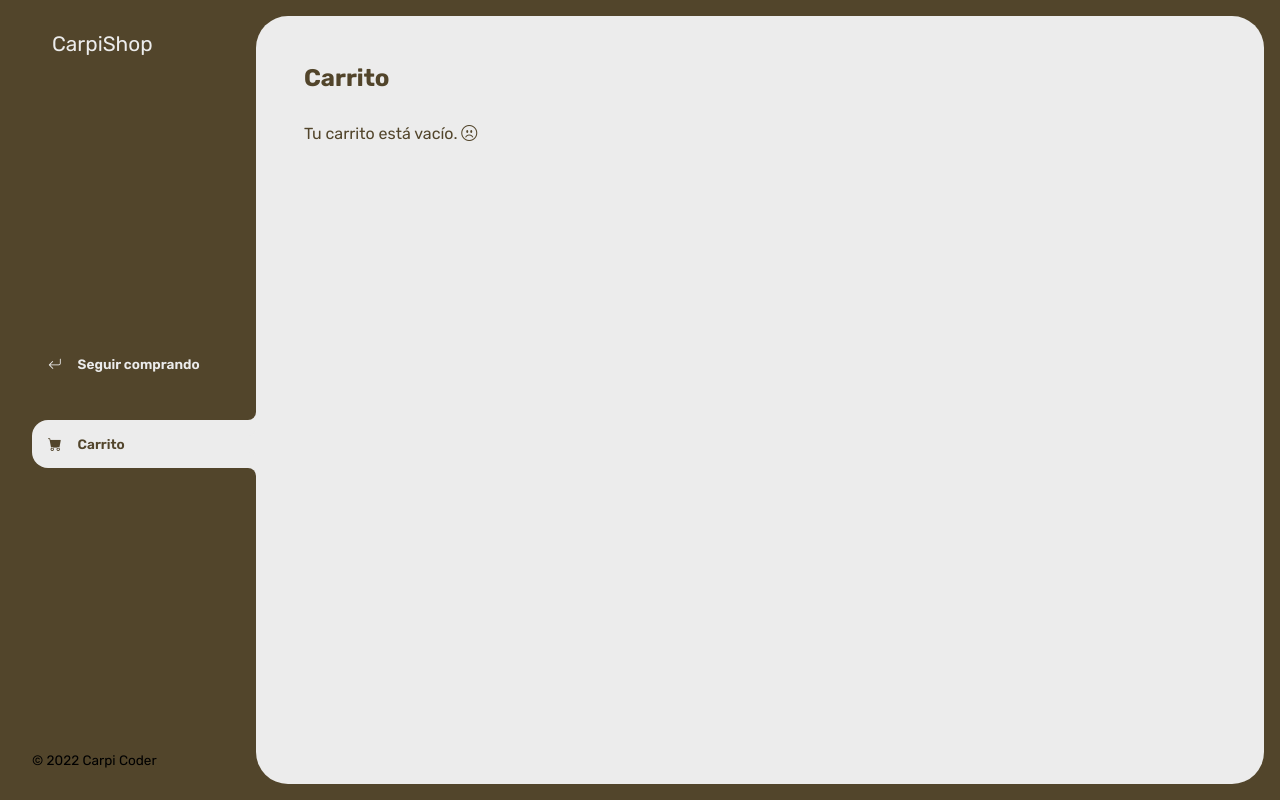
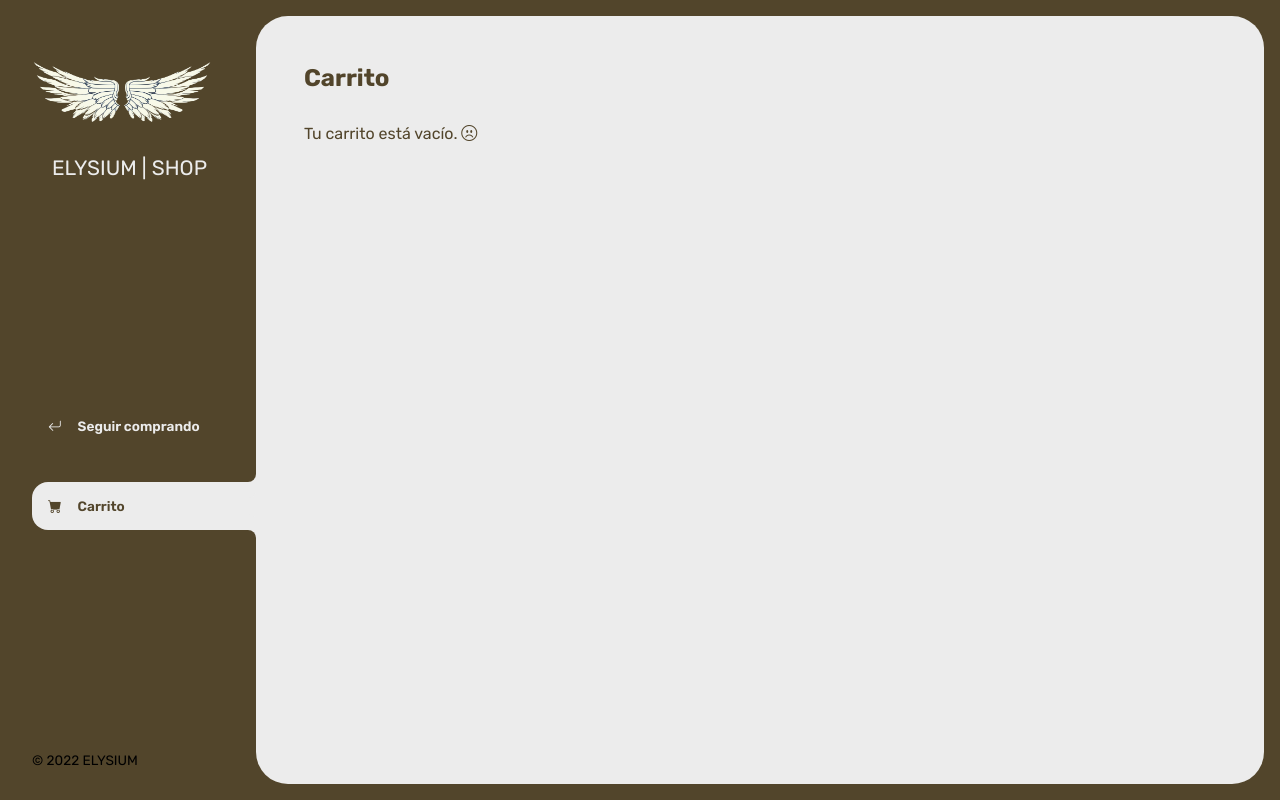
Before and after one commit to MatiasjGarcia/entrega-final-javascript, a plain HTML site: page carrito.html in a window 1280 px wide. Drawn offline with nearby package versions, Linux system fonts and the light colour scheme; some packages are replaced by stand-ins of ours; a script that the page names is missing.

Commit message:
Se modificaron cambios

```diff
--- a/carrito.html
+++ b/carrito.html
@@ -4,7 +4,7 @@
     <meta charset="UTF-8">
     <meta http-equiv="X-UA-Compatible" content="IE=edge">
     <meta name="viewport" content="width=device-width, initial-scale=1.0">
-    <title>CarpiShop</title>
+    <title>ELYSIUM | Carrito Shop</title>
     <link rel="stylesheet" href="https://cdn.jsdelivr.net/npm/bootstrap-icons@1.9.1/font/bootstrap-icons.css">
     <link rel="stylesheet" type="text/css" href="https://cdn.jsdelivr.net/npm/toastify-js/src/toastify.min.css">
     <link rel="stylesheet" href="./css/main.css">
@@ -13,7 +13,7 @@
 
     <div class="wrapper">
         <header class="header-mobile">
-            <h1 class="logo">CarpiShop</h1>
+            <h1 class="logo">ELYSIUM</h1>
             <button class="open-menu" id="open-menu">
                 <i class="bi bi-list"></i>
             </button>
@@ -23,7 +23,8 @@
                 <i class="bi bi-x"></i>
             </button>
             <header>
-                <h1 class="logo">CarpiShop</h1>
+                <img height="120px" width="180px" src="./img/elisyumlogo.png" alt="elysiumlogo">
+                <h1 class="logo">ELYSIUM | SHOP</h1>
             </header>
             <nav>
                 <ul>
@@ -40,7 +41,7 @@
                 </ul>
             </nav>
             <footer>
-                <p class="texto-footer">© 2022 Carpi Coder</p>
+                <p class="texto-footer">© 2022 ELYSIUM</p>
             </footer>
         </aside>
         <main>
```
